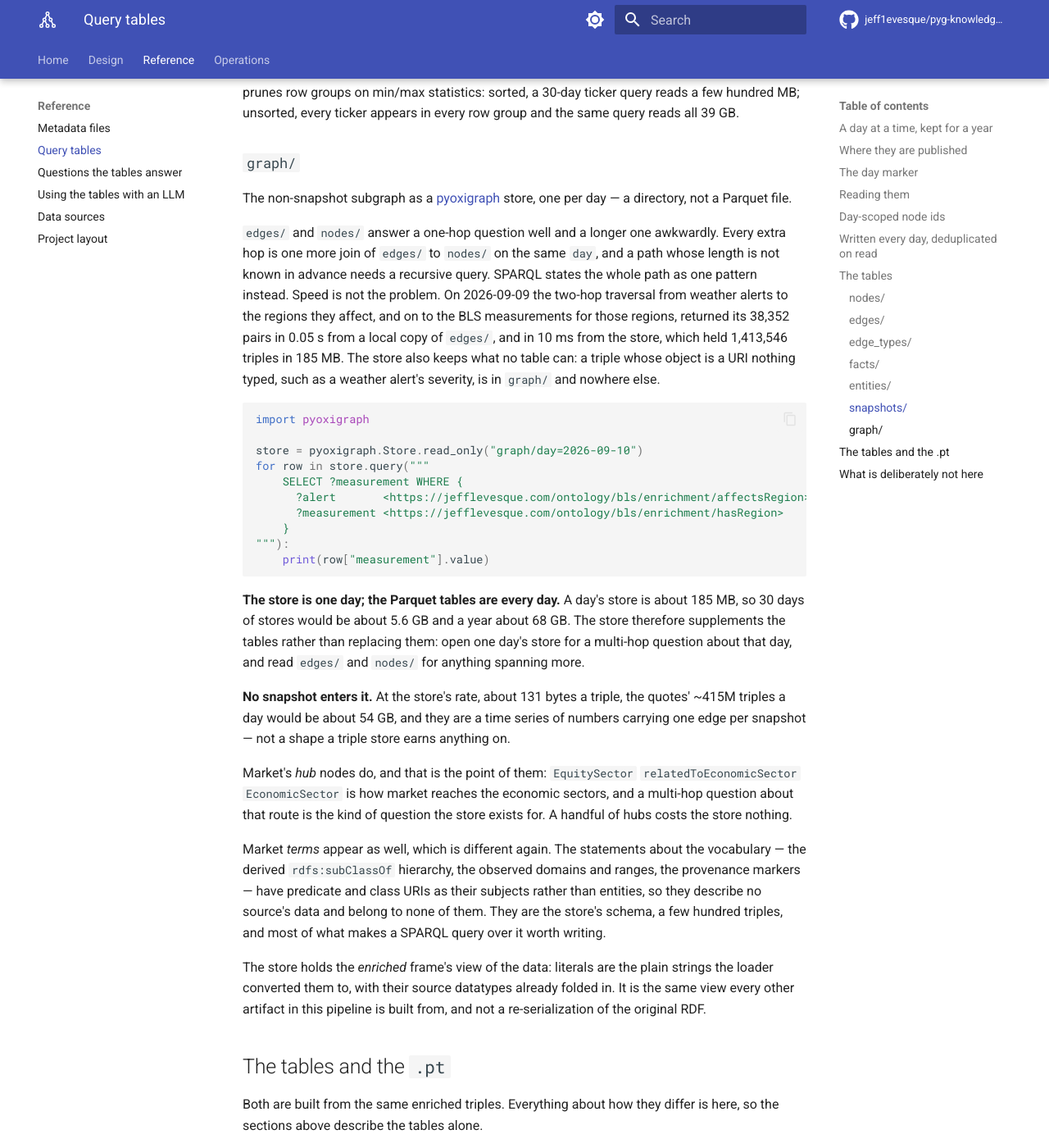
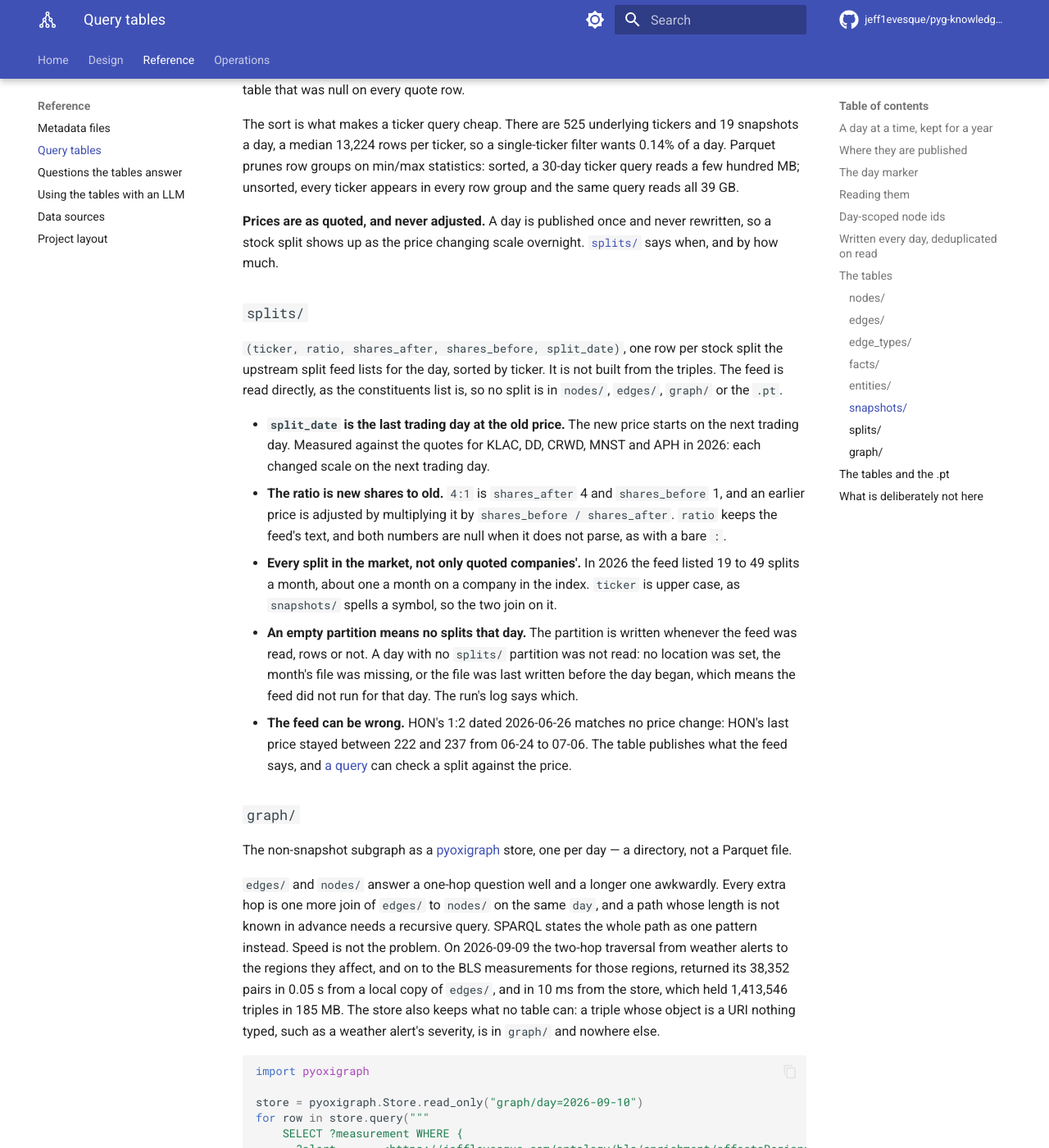
Before and after one commit to jeff1evesque/pyg-knowledge-graph-builder, an MkDocs documentation site: the page built from documentation/reference/tables.md, in a window 1280 px wide and 1400 px high, scrolled down 5520 px. Shown: the whole window at 82% size. Built offline with MkDocs 1.6.1 and Material for MkDocs 9.7.7, drawn with Linux system fonts in a browser that asks for light colours; comment, search, counter and statistics services are not loaded; some of the changed text lies outside the part shown.

Commit message:
#429: tables.md, the splits/ table and what an empty day means

````diff
--- a/documentation/reference/tables.md
+++ b/documentation/reference/tables.md
@@ -1,8 +1,8 @@
 # Query Tables
 
-The query tables are the part of a run meant for looking things up: six Parquet
+The query tables are the part of a run meant for looking things up: seven Parquet
 tables and a triple store for each day, holding the enriched data's nodes,
-edges and values under their names and URIs. SQL, SPARQL and an LLM's retrieval
+edges and values under their names and URIs, and the day's stock splits. SQL, SPARQL and an LLM's retrieval
 step can all read them. [Questions the tables answer](questions.md) shows what
 they answer, and [Using the tables with an LLM](llm.md) shows retrieval.
 
@@ -25,6 +25,7 @@ on by default, and switched off with `--enable_query_tables false`.
 | `facts/` | every literal a snapshot does not carry, long format | 0.04 GB |
 | `entities/` | one row per text-bearing node | ~0.01 GB |
 | `edge_types/` | one row per edge type | <0.01 GB |
+| `splits/` | the day's stock splits, one row per split | <0.01 GB |
 
 ## A day at a time, kept for a year
 
@@ -63,6 +64,7 @@ whatever a second rule said.
 ├── facts/day=2026-09-10/
 ├── entities/day=2026-09-10/
 ├── snapshots/day=2026-09-10/
+├── splits/day=2026-09-10/
 └── graph/day=2026-09-10/
 ```
 
@@ -242,6 +244,39 @@ filter wants 0.14% of a day. Parquet prunes row groups on min/max statistics:
 sorted, a 30-day ticker query reads a few hundred MB; unsorted, every ticker
 appears in every row group and the same query reads all 39 GB.
 
+**Prices are as quoted, and never adjusted.** A day is published once and never
+rewritten, so a stock split shows up as the price changing scale overnight.
+[`splits/`](#splits) says when, and by how much.
+
+### `splits/`
+
+`(ticker, ratio, shares_after, shares_before, split_date)`, one row per stock
+split the upstream split feed lists for the day, sorted by ticker. It is not
+built from the triples. The feed is read directly, as the constituents list is,
+so no split is in `nodes/`, `edges/`, `graph/` or the `.pt`.
+
+- **`split_date` is the last trading day at the old price.** The new price
+  starts on the next trading day. Measured against the quotes for KLAC, DD,
+  CRWD, MNST and APH in 2026: each changed scale on the next trading day.
+- **The ratio is new shares to old.** `4:1` is `shares_after` 4 and
+  `shares_before` 1, and an earlier price is adjusted by multiplying it by
+  `shares_before / shares_after`. `ratio` keeps the feed's text, and both
+  numbers are null when it does not parse, as with a bare `:`.
+- **Every split in the market, not only quoted companies'.** In 2026 the feed
+  listed 19 to 49 splits a month, about one a month on a company in the index.
+  `ticker` is upper case, as `snapshots/` spells a symbol, so the two join on
+  it.
+- **An empty partition means no splits that day.** The partition is written
+  whenever the feed was read, rows or not. A day with no `splits/` partition was
+  not read: no location was set, the month's file was missing, or the file was
+  last written before the day began, which means the feed did not run for that
+  day. The run's log says which.
+- **The feed can be wrong.** HON's 1:2 dated 2026-06-26 matches no price change:
+  HON's last price stayed between 222 and 237 from 06-24 to 07-06. The table
+  publishes what the feed says, and
+  [a query](questions.md#a-split-in-the-price-series) can check a split against
+  the price.
+
 ### `graph/`
 
 The non-snapshot subgraph as a [pyoxigraph](https://pyoxigraph.readthedocs.io/)
@@ -328,6 +363,9 @@ is here, so the sections above describe the tables alone.
 - **What counts as a number.** `is_numeric` in `facts/` uses the same test the
   feature extractor types the `.pt`'s numeric segment by, and `snapshots/` types
   its columns by the same majority rule, so the tables and the `.pt` agree.
+- **Splits.** `splits/` is in no `.pt`, and not in `graph/`. It is read from
+  the split feed rather than built from the triples, so a run's graph is the
+  same whether or not it read the feed.
 - **Feature vectors stay in the `.pt`.** The dense node feature matrix is
   38.16 GB for the dominant type, of which 183 of 1024 dimensions vary per row.
 - **Retention.** A run, with its `.pt`, is kept 21 days; each day of tables is
````
